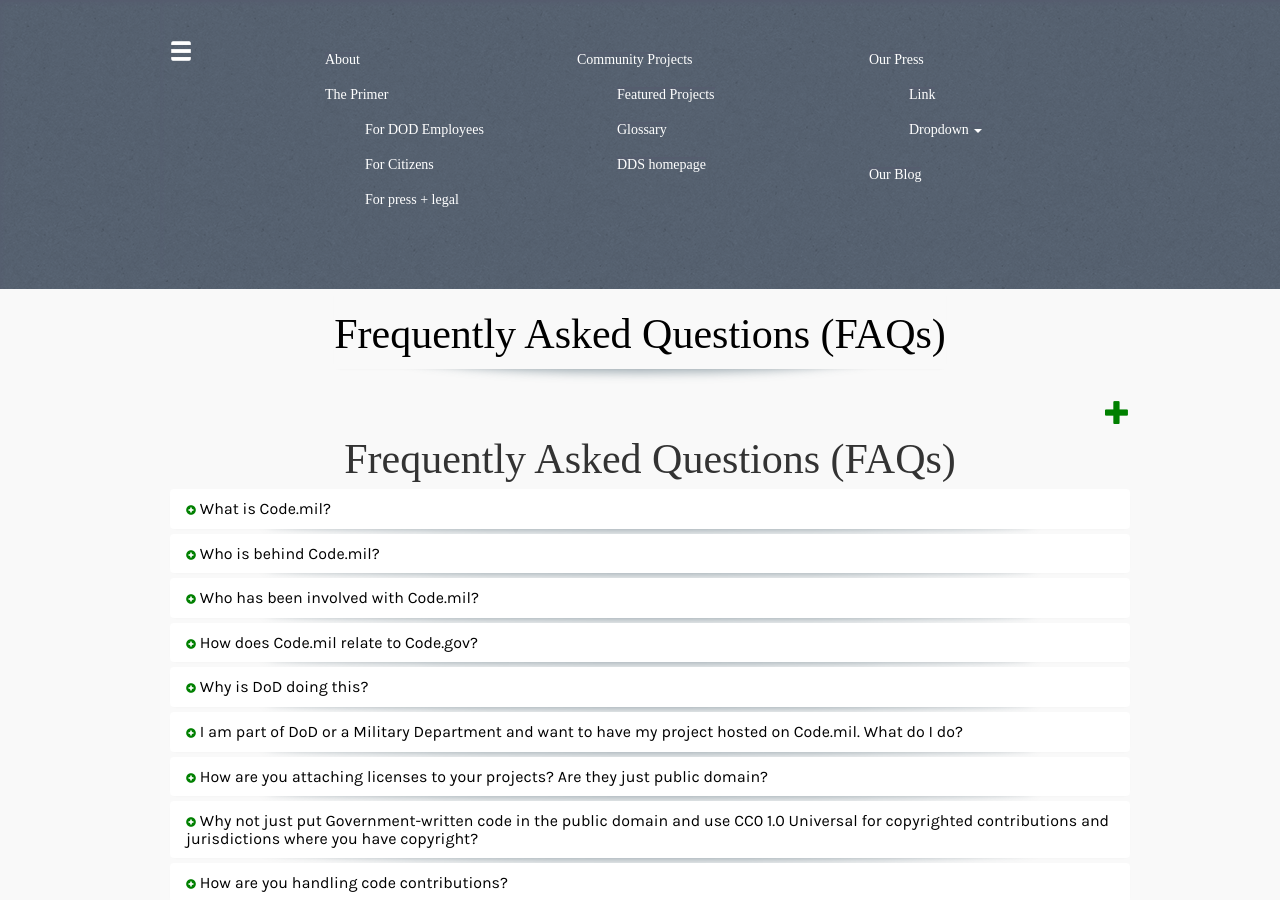
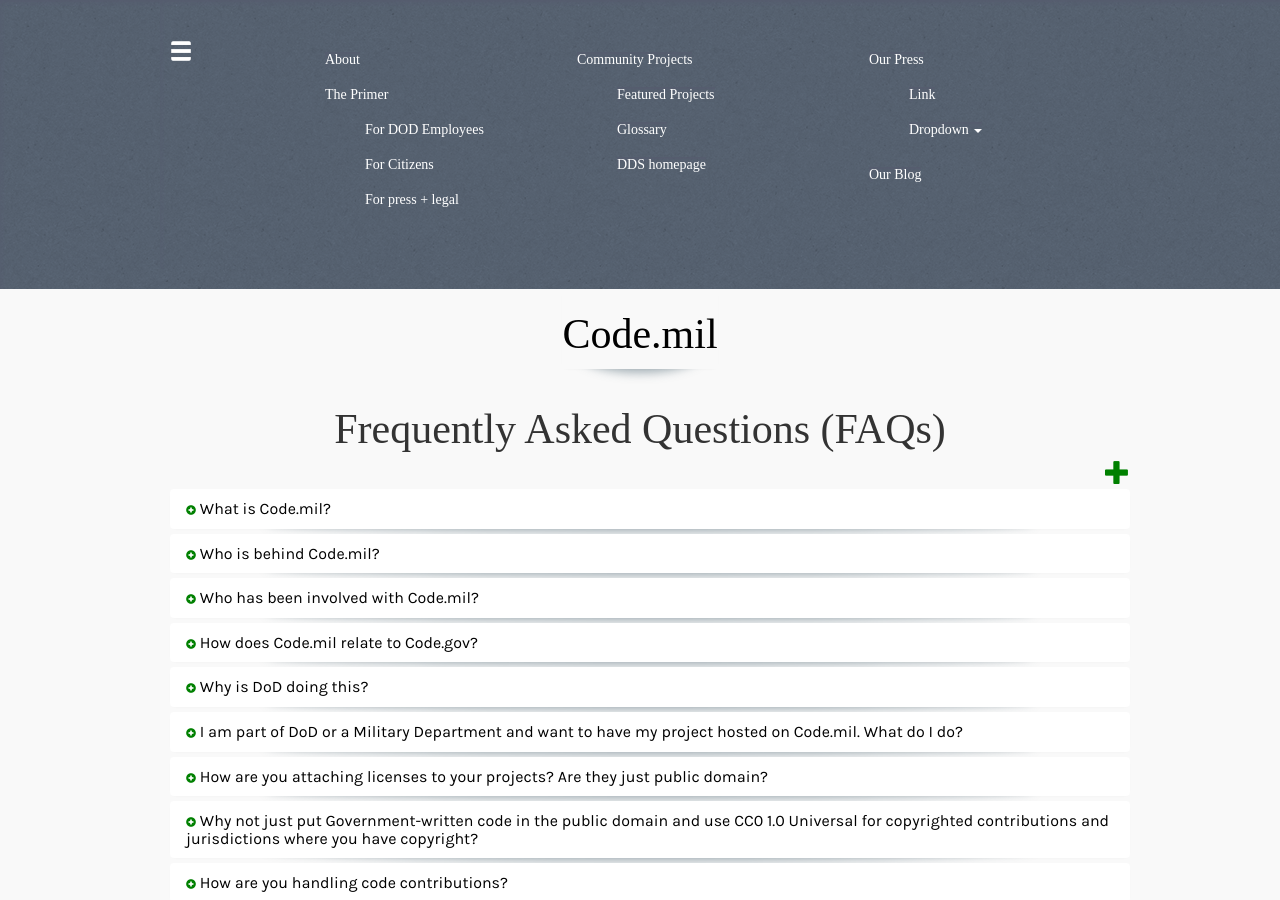
Before and after one commit to deptofdefense/code.mil.page, a Jekyll site: the page built from FAQ2.md, in a window 1280 px wide and 900 px high. Built offline with Jekyll 4.4.1, drawn with Linux system fonts in a browser that asks for light colours.

Commit message:
Adjust faq layout and pageHeader

```diff
--- a/FAQ2.md
+++ b/FAQ2.md
@@ -3,7 +3,6 @@ title: Frequently Asked Questions (FAQs)
 layout: faq
 ---
 
-{% include pageHeader.html %}
 <div class="panel css3-shadow">
   <div class="panel-heading" role="tab" id="FAQ1">
     <a class="collapse_switch" role="button" data-toggle="collapse" href="#FAQ1a" aria-expanded="true" aria-controls="collapseOne">
--- a/_layouts/faq.html
+++ b/_layouts/faq.html
@@ -33,8 +33,9 @@
   <body>
     {% include navbar.html %}
     <div class="title">
-        <a class="css3-shadow" href="{% if jekyll.environment == 'staging' %}{% else %}{{ site.baseurl }}{% endif %}/">{{ page.title }}</a>
+        <a class="css3-shadow" href="{% if jekyll.environment == 'staging' %}{% else %}{{ site.baseurl }}{% endif %}/">{{ site.title }}</a>
     </div>
+    {% include pageHeader.html %}
     <main id="main-content" class="container">
       <div class="container">
         <div class="text-right">
```
